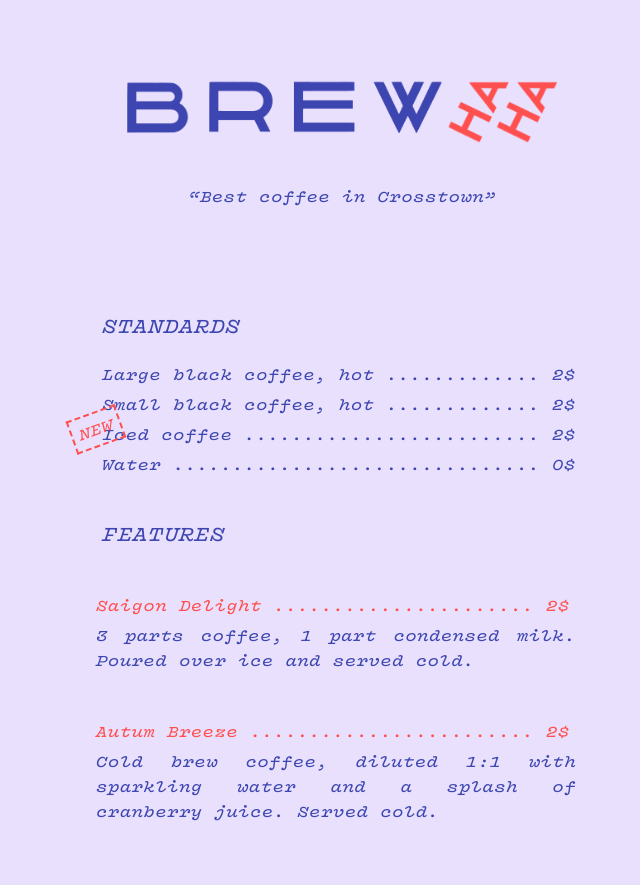
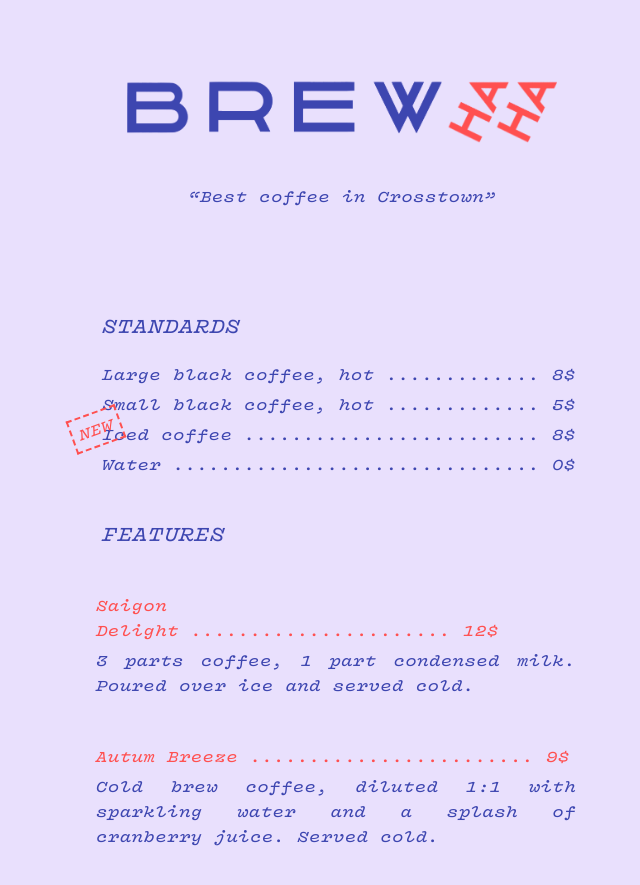
Before and after one commit to qjack001/Brewhaha, a Jekyll site: the page built from index.html, in a window 1280 px wide and 900 px high. Shown: the top 885 px of the window, without its empty margins (298-938 px from the left). Built offline with Jekyll 4.4.1, drawn with Linux system fonts in a browser that asks for light colours.

Commit message:
change prices

```diff
--- a/_layouts/default.html
+++ b/_layouts/default.html
@@ -12,7 +12,5 @@
 
         {{ content }}
 
-    <footer>
-    </footer>
     </body>
 </html>
--- a/_layouts/post.html
+++ b/_layouts/post.html
@@ -16,7 +16,8 @@ layout: default
         </div>
     </div>
 </div>
-
+<footer>
+</footer>
 
 <script>
     let r = (Math.random() * 30) - 15;
--- a/_posts/2018-09-22-autum-breeze.md
+++ b/_posts/2018-09-22-autum-breeze.md
@@ -1,7 +1,7 @@
 ---
 layout: post
 title: Autum Breeze
-price: 2$
+price: 9$
 image: coldbrew.png
 ---
 
--- a/_posts/2018-09-23-saigon-delight.md
+++ b/_posts/2018-09-23-saigon-delight.md
@@ -1,7 +1,7 @@
 ---
 layout: post
 title: Saigon Delight
-price: 2$
+price: 12$
 image: siagon.png
 ---
 
--- a/index.html
+++ b/index.html
@@ -7,9 +7,9 @@ layout: default
 <div class = "menu">
     <div>
         <h1>Standards</h1>
-        <p>Large black coffee, hot ............. 2$</p>
-        <p>Small black coffee, hot ............. 2$</p>
-        <p class="new">Iced coffee ......................... 2$</p>
+        <p>Large black coffee, hot ............. 8$</p>
+        <p>Small black coffee, hot ............. 5$</p>
+        <p class="new">Iced coffee ......................... 8$</p>
         <p>Water ............................... 0$</p>
     </div>
 
@@ -25,3 +25,5 @@ layout: default
         {% endfor %}
     </div>
 </div>
+<footer style="margin-top: 150px;">
+</footer>
```
